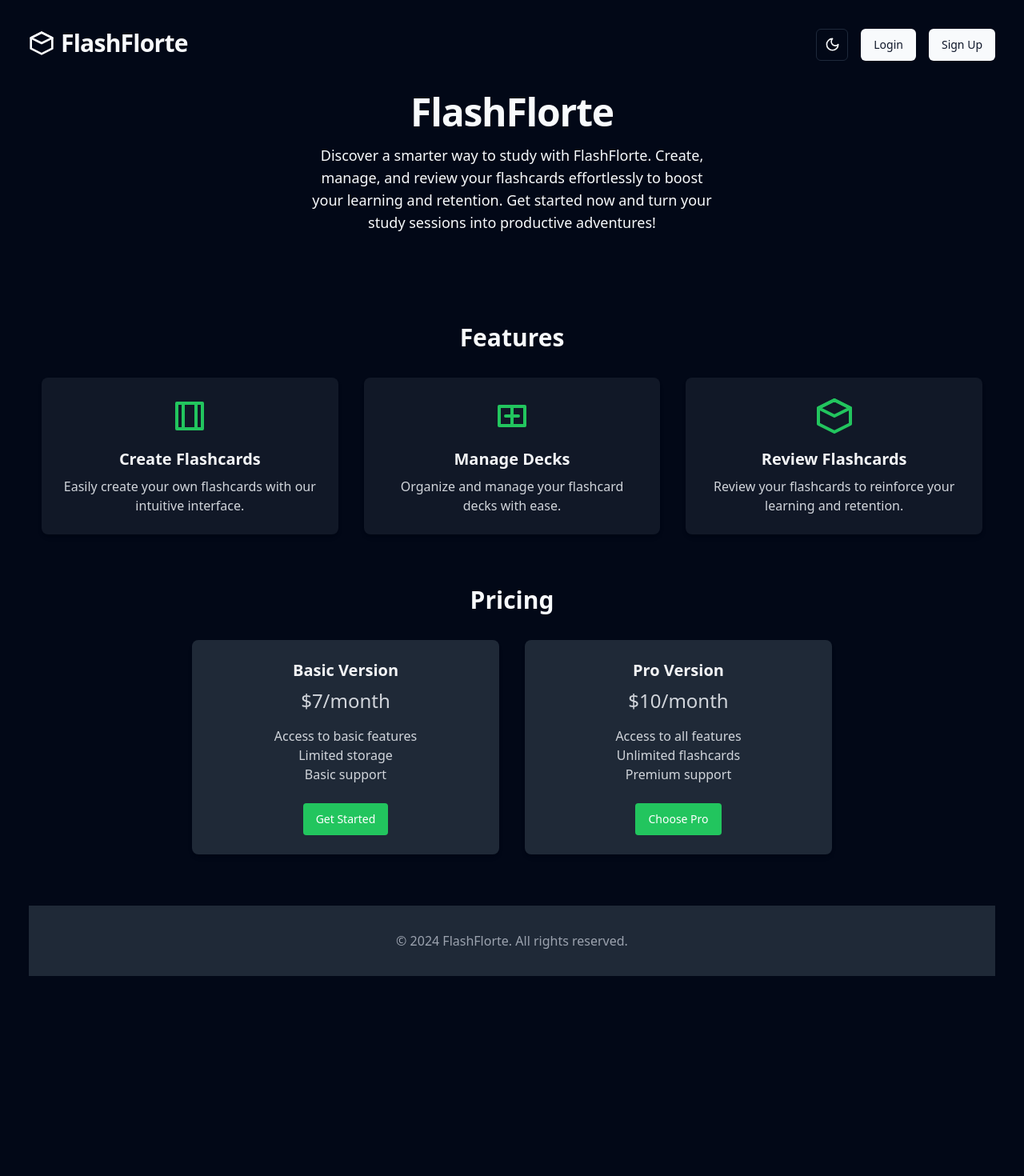
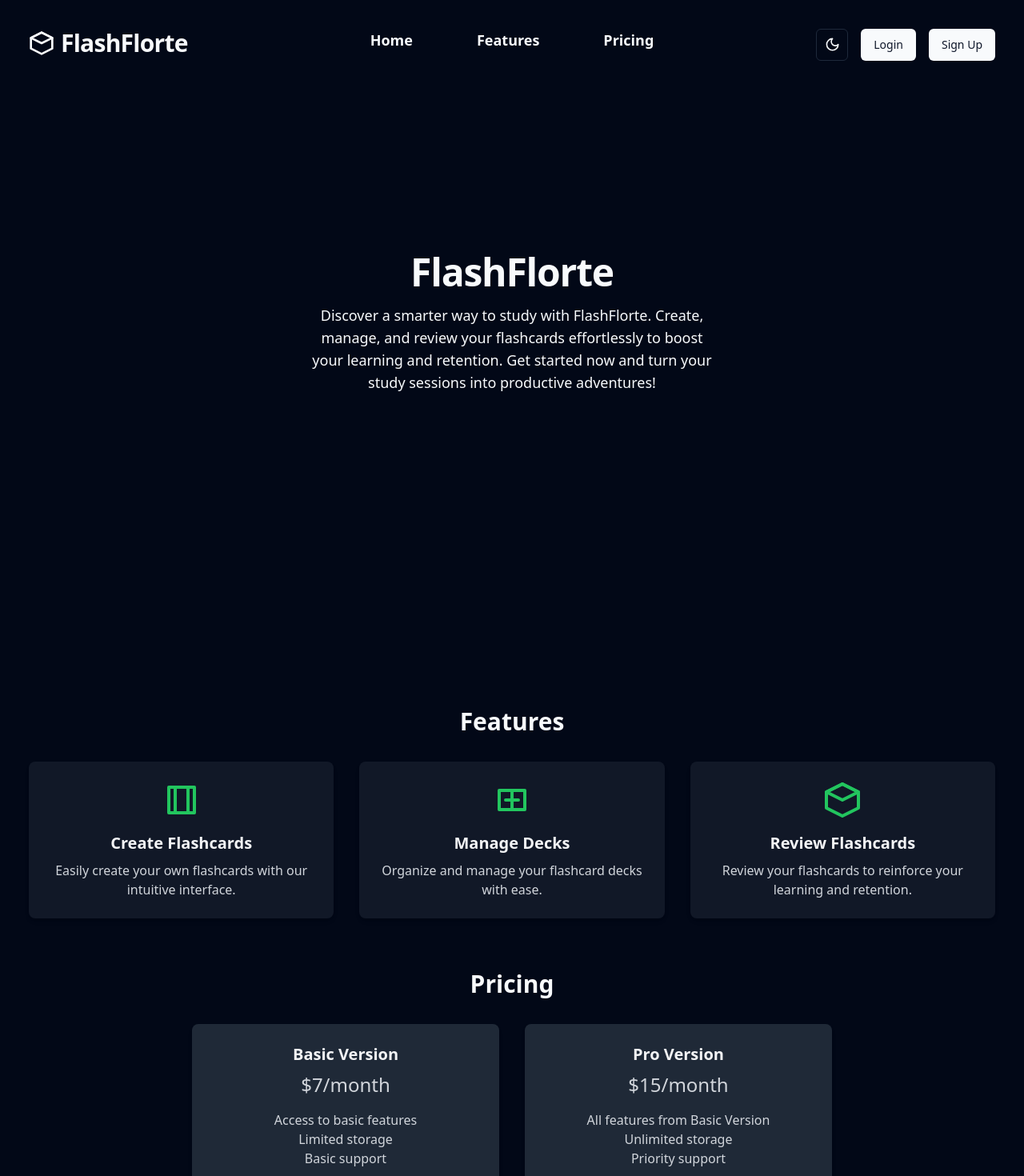
Before and after one commit to abdelghaniBensalih/AI-Flashcards, a Next.js app in the folder client/: page / in a window 1280 px wide. Shown: the top 1470 px of the page at 80% size. Before the commit the page ends 1256 px from the top, so only its background shows below. Built offline with nearby package versions, Linux system fonts and the light colour scheme; no server answers.

Commit message:
landing page separating them

```diff
--- a/client/app/page.tsx
+++ b/client/app/page.tsx
@@ -1,3 +1,4 @@
+
 "use client";
 import { ModeToggle } from "@/components/mode-toggle";
 import { Button } from "@/components/ui/button";
@@ -10,15 +11,12 @@ import {
 } from "@clerk/nextjs";
 import Link from "next/link";
 
-
 //----------stripe import----
-
 import getStripe from "@/lib/stripe/get-stripe";
 
 //--------------------------
 
 export default function Home() {
-
 
   //-----------------stripe function----------------
   const handleSubmit = async () => {
@@ -43,9 +41,9 @@ export default function Home() {
   };
   //------------------------------------
 
-
   return (
-    <div className="relative min-h-screen p-4">
+    <div className="relative min-h-screen">
+      <nav className="absolute top-0 left-0 right-0 flex items-center justify-between p-4">
         {/* Top-left logo and title */}
       <div className="absolute top-4 left-4 flex items-center space-x-2">
         <svg
@@ -64,6 +62,13 @@ export default function Home() {
         <h1 className="text-2xl font-extrabold tracking-tight lg:text-3xl">
           FlashFlorte
         </h1>
+
+      </div>
+         {/* Tab Naviagation */}
+         <div className="flex-1 top-4 flex justify-center space-x-20">
+          <a href="#home" className="text-lg font-semibold">Home</a>
+          <a href="#features" className="text-lg font-semibold">Features</a>
+          <a href="#pricing" className="text-lg font-semibold">Pricing</a>
         </div>
 
       {/* Top-right controls */}
@@ -85,8 +90,11 @@ export default function Home() {
         </SignedOut>
       </div>
 
+      </nav>
+
+
       {/* Centered content */}
-      <div className="my-20 flex items-center justify-center">
+      <div id="home" className="flex flex-col items-center justify-center min-h-screen text-center p-4">
         <div className="flex flex-col items-center justify-center text-center">
           <h1 className="scroll-m-20 text-4xl font-extrabold tracking-tight lg:text-5xl mb-4">
             FlashFlorte
@@ -106,9 +114,10 @@ export default function Home() {
       </div>
 
       {/* Features section */}
-      <div className="mt-16 px-4">
+      <div id="features" className="mt-16 px-4">
         <h2 className="text-3xl font-bold mb-8 text-center">Features</h2>
         <div className="grid grid-cols-1 md:grid-cols-2 lg:grid-cols-3 gap-8">
+          {/* Feature cards */}
           <div className="flex flex-col items-center text-center bg-slate-90 dark:bg-gray-900 shadow-md rounded-lg p-6 hover:shadow-lg transition-shadow duration-300">
             <svg
               className="w-12 h-12 text-green-500 mb-4"
@@ -176,7 +185,7 @@ export default function Home() {
       </div>
 
       {/* Pricing section */}
-      <div className="mt-16 px-4">
+      <div id="pricing" className="mt-16 px-4">
         <h2 className="text-3xl font-bold mb-8 text-center">Pricing</h2>
         <div className="flex flex-col sm:flex-row justify-center items-center gap-8">
           <div className="flex-1 max-w-sm flex flex-col items-center bg-gray-50 dark:bg-gray-800 shadow-md rounded-lg p-6 text-center hover:shadow-lg transition-shadow duration-300">
@@ -203,32 +212,22 @@ export default function Home() {
               Pro Version
             </h3>
             <p className="text-gray-600 dark:text-gray-300 text-2xl mb-4">
-        $10/month
+              $15/month
             </p>
             <ul className="text-gray-600 dark:text-gray-300 mb-6">
-        <li>Access to all features</li>
-        <li>Unlimited flashcards</li>
-        <li>Premium support</li>
+              <li>All features from Basic Version</li>
+              <li>Unlimited storage</li>
+              <li>Priority support</li>
             </ul>
             <Button
               className="bg-green-500 hover:bg-green-600 text-white py-2 px-4 rounded"
               onClick={handleSubmit}
             >
-        Choose Pro
+              Get Started
             </Button>
           </div>
         </div>
       </div>
-
-
-      {/* Copyright section */}
-      <footer className="mt-16 px-4 py-8 bg-slate-100 dark:bg-gray-800">
-        <div className="max-w-4xl mx-auto text-center">
-          <p className="text-gray-600 dark:text-gray-400">
-            © 2024 FlashFlorte. All rights reserved.
-          </p>
-        </div>
-      </footer>
     </div>
   );
 }
```
Also changed, not shown: client/app/dashboard/newDeck/page.tsx (+0 -205 lines). Lines whose indentation alone changed are shown as unchanged.
